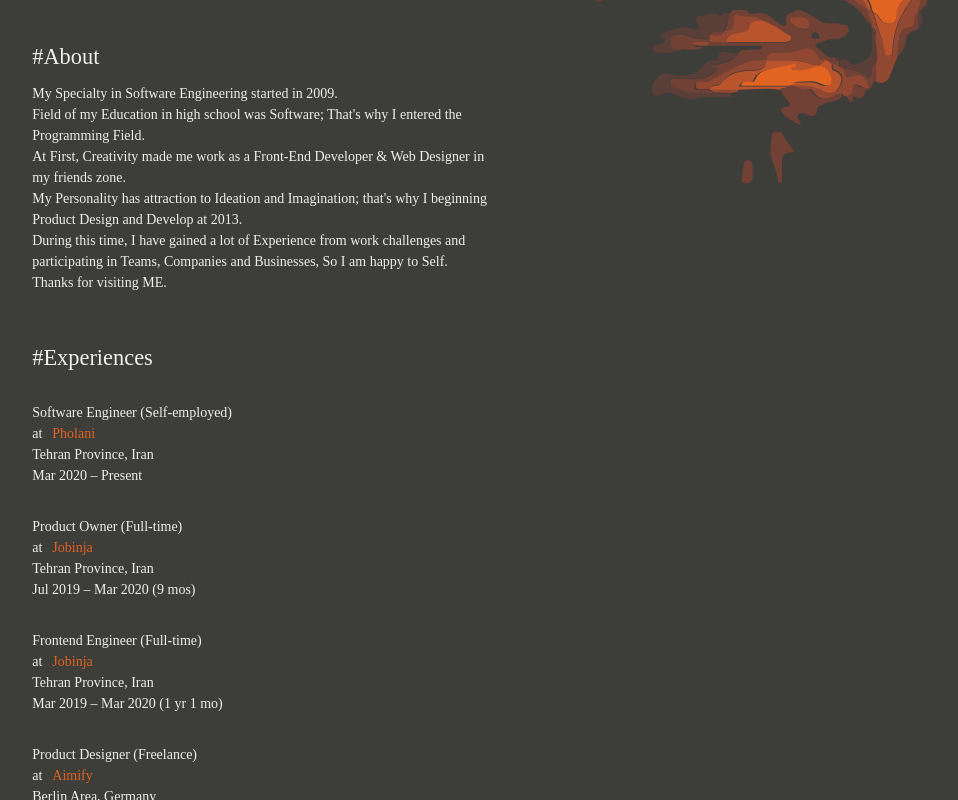
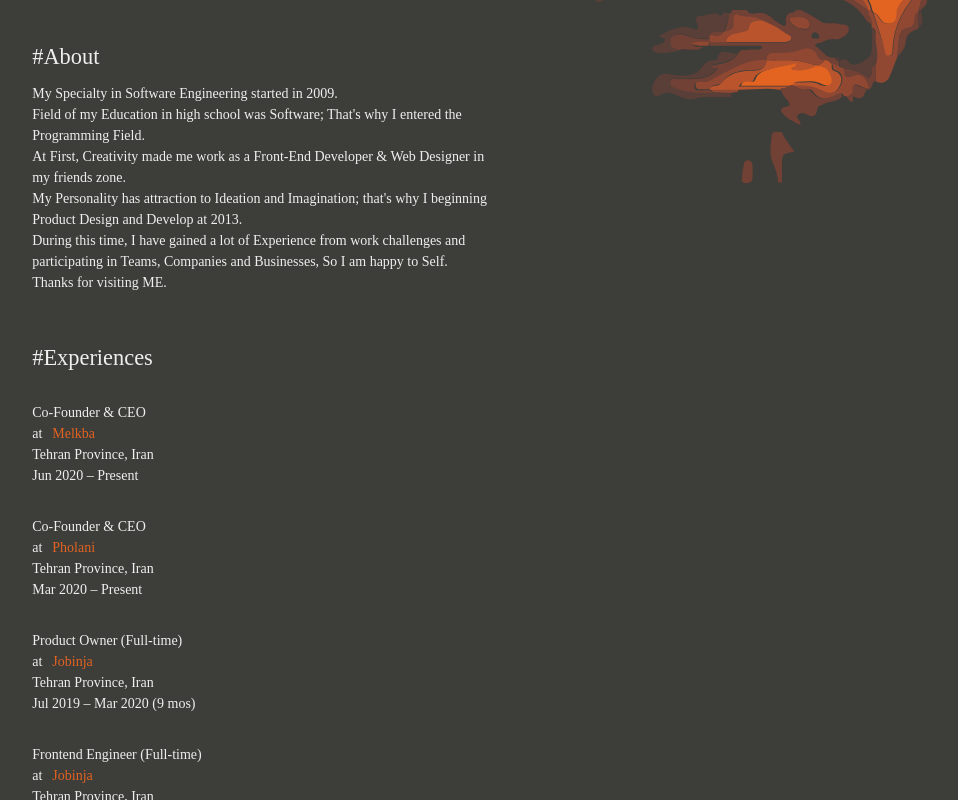
Before and after one commit to hessamnadr/hessamnadr.github.io, a plain HTML site: page index.html in a window 1280 px wide. Shown: the part 479-1279 px from the top of the page, without its empty margins (147-1105 px from the left). Drawn offline with nearby package versions, Linux system fonts and the light colour scheme; a web font is replaced by a local one.

Commit message:
melkba added

```diff
--- a/index.html
+++ b/index.html
@@ -498,7 +498,14 @@
         <h2>#Experiences</h2>
 
         <div class="item">
-            <label class="title">Software Engineer (Self-employed)</label><br>
+            <label class="title">Co-Founder & CEO</label><br>
+            at<a href="https://melkba.com/" target="_blank">Melkba</a><br>
+            <small>Tehran Province, Iran</small>
+            <br>
+            <span class="date">Jun 2020 – Present</span>
+        </div>
+        <div class="item">
+            <label class="title">Co-Founder & CEO</label><br>
             at<a href="https://Pholani.ir/" target="_blank">Pholani</a><br>
             <small>Tehran Province, Iran</small>
             <br>
```
